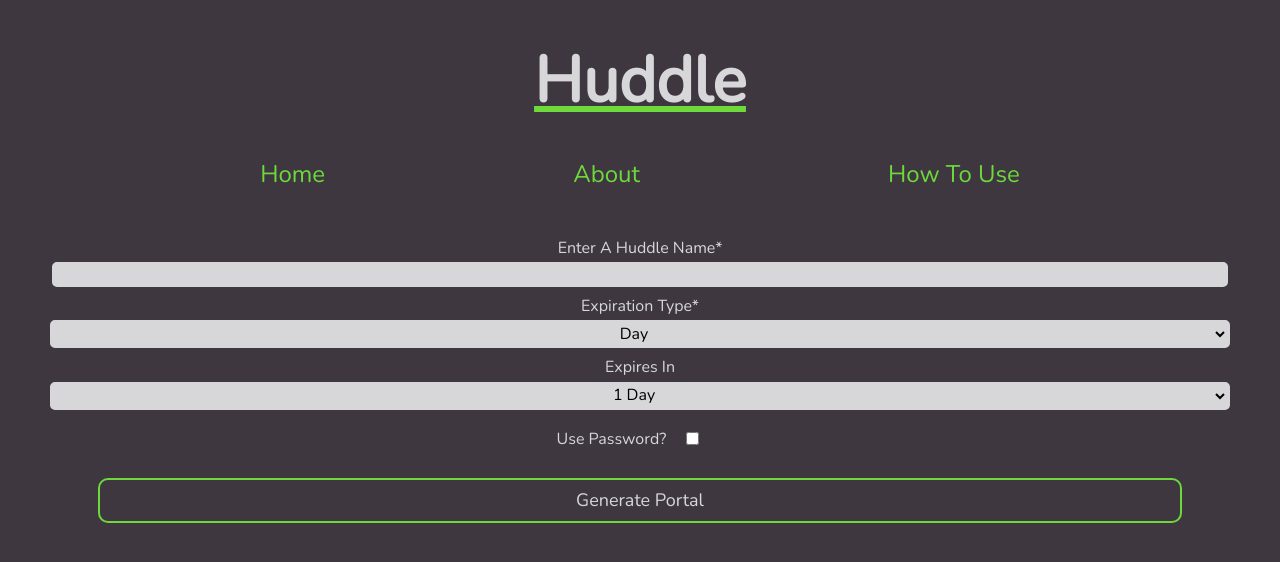
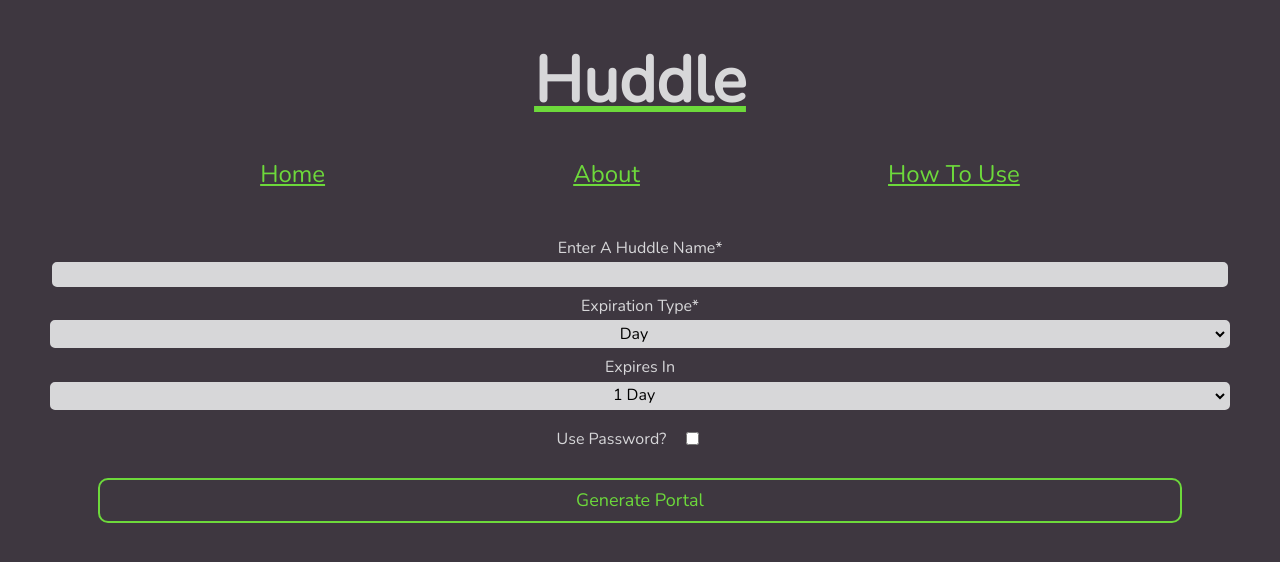
Before and after one commit to jamesjenkinsjr/huddle, a React (Create React App) app: page / in a window 1280 px wide. Shown: the top 562 px of the page. Built offline with nearby package versions, Linux system fonts and the light colour scheme; no server answers.

Commit message:
make error font color red for a11y, add tabindex to ul for portal messages, tweak styles more

```diff
--- a/public/index.html
+++ b/public/index.html
@@ -13,6 +13,6 @@
     <title>Huddle</title>
   </head>
   <body>
-    <div id="root"></div>
+    <main id="root"></main>
   </body>
 </html>
--- a/src/App/App.css
+++ b/src/App/App.css
@@ -24,5 +24,5 @@ a {
 
 .App__error {
   text-align: center;
-  color: #A65735
+  color: red
 }
--- a/src/MessageForm/MessageForm.css
+++ b/src/MessageForm/MessageForm.css
@@ -11,7 +11,7 @@
 
 .portal__message-form > button {
   background-color: #3E3740;
-  color: #D7D7D9;
+  color: #6DD93B;
   width: 90%;
   margin: 20px auto;
   border: 2px solid #6DD93B;
--- a/src/Nav/Nav.css
+++ b/src/Nav/Nav.css
@@ -8,5 +8,8 @@
 }
 
 .nav__list > a {
+  padding: 4px 2px;
   text-decoration: none;
+  border: 2px solid #6DD93B;
+  border-radius: 10px;
 }
--- a/src/Nav/Nav.jsx
+++ b/src/Nav/Nav.jsx
@@ -6,9 +6,9 @@ export default function Nav() {
   return (
     <div className="nav__container">
       <ul className='nav__list'>
-        <Link to='/'><li>Home</li></Link>
-        <Link to='/huddle/about'><li>About</li></Link>
-        <Link to='/huddle/how-to'>How To Use</Link>
+        <li><Link to='/'>Home</Link></li>
+        <li><Link to='/huddle/about'>About</Link></li>
+        <li><Link to='/huddle/how-to'>How To Use</Link></li>
       </ul>
     </div>
   )
--- a/src/Portal/Portal.css
+++ b/src/Portal/Portal.css
@@ -64,5 +64,5 @@ h2 {
 
 .portal__error {
   text-align: center;
-  color: #A65735
+  color: red;
 }
--- a/src/Portal/Portal.js
+++ b/src/Portal/Portal.js
@@ -164,7 +164,7 @@ export default class Portal extends React.Component {
           </button>
           {this.state.loading && <p>Loading Huddle...</p>}
           {this.props.messages.length > 0 && !this.state.loading && (
-            <ul className="portal__message-list">
+            <ul className="portal__message-list" tabIndex="0">
               {messages}
               <li
                 style={{ float: 'left', clear: 'both' }}
--- a/src/PortalForm/PortalForm.css
+++ b/src/PortalForm/PortalForm.css
@@ -11,7 +11,7 @@
 
 .portal__form > button {
   background-color: #3e3740;
-  color: #d7d7d9;
+  color: #6DD93B;
   font-size: 18px;
   width: 90%;
   margin: 20px auto;
@@ -65,5 +65,5 @@ input.portal__form--checkbox {
 }
 
 .portal__form--error {
-  color: #A65735;
+  color: red;
 }
```
